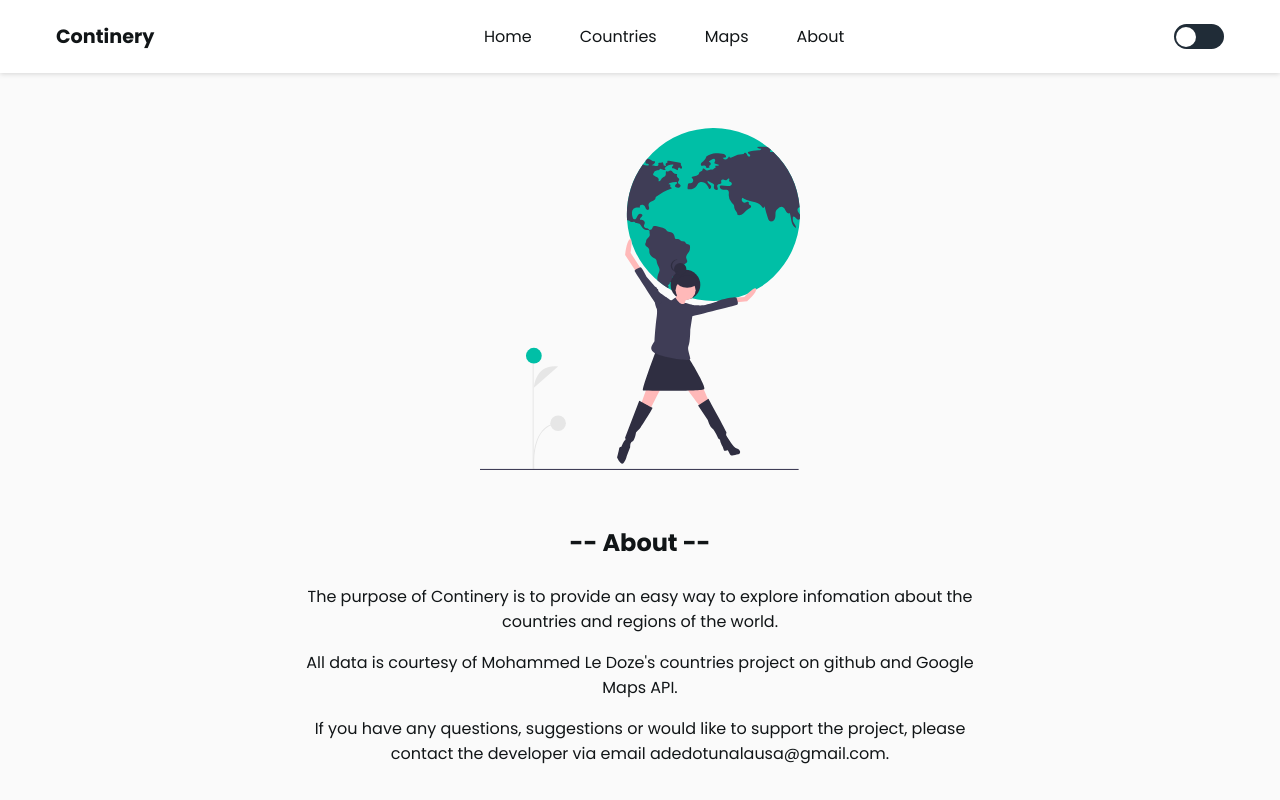
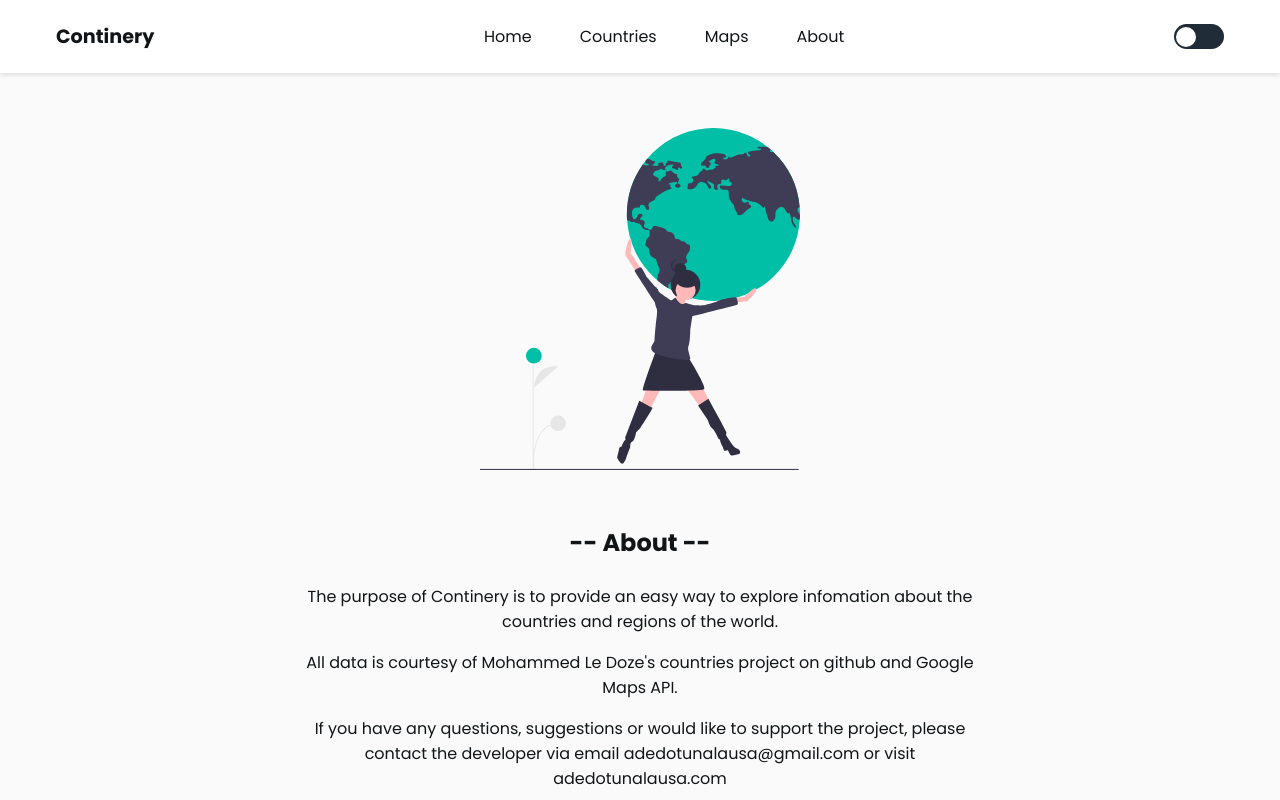
Before and after one commit to adedotunalausa/continery, a React (Create React App) app: page /about in a window 1280 px wide. Shown: the top 800 px of the page. Built offline with nearby package versions, Linux system fonts and the light colour scheme.

Commit message:
Edit about page

```diff
--- a/src/components/About.jsx
+++ b/src/components/About.jsx
@@ -28,7 +28,8 @@ export const About = () => {
                 </p>
                 <p>
                     If you have any questions, suggestions or would like to support
-                    the project, please contact the developer via email adedotunalausa@gmail.com.
+                    the project, please contact the developer via email adedotunalausa@gmail.com
+                    or visit <a className="link" href="https://adedotunalausa.com/">adedotunalausa.com</a>
                 </p>
             </div>
         </motion.div>
```
